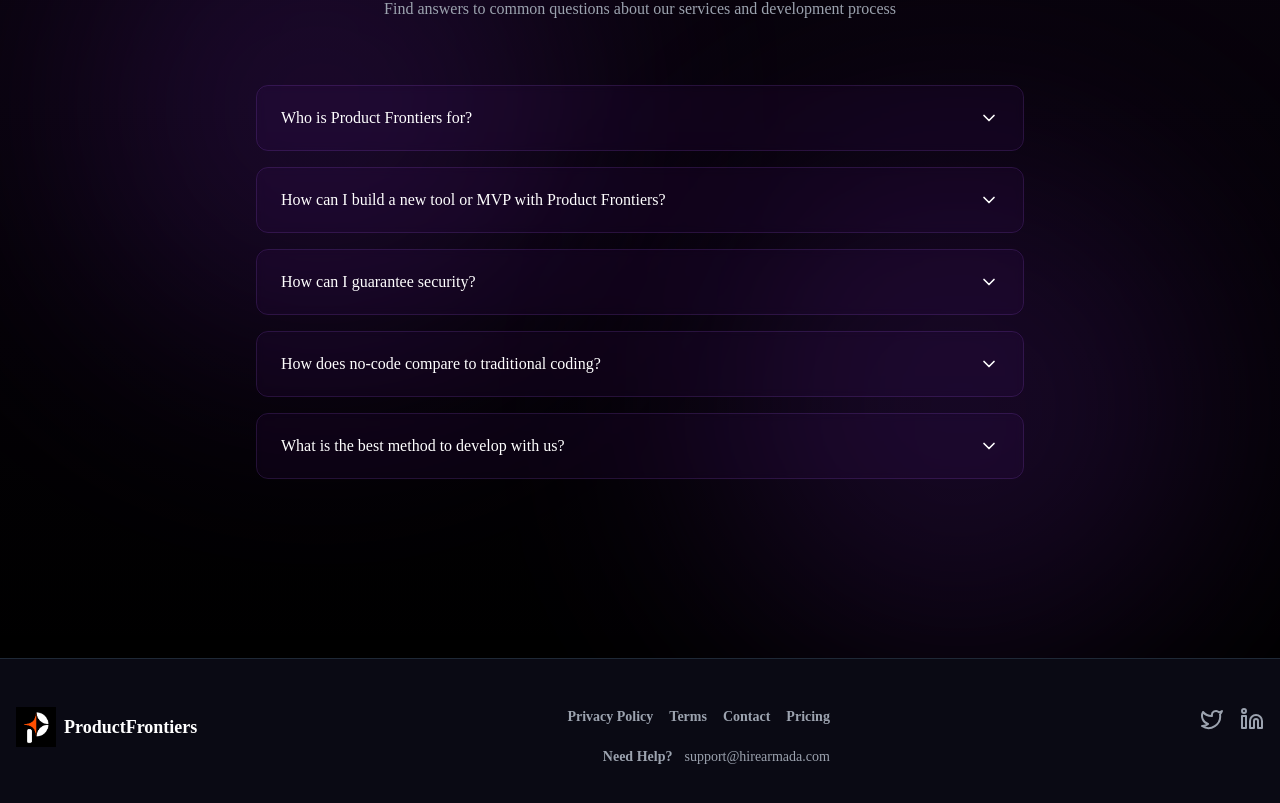
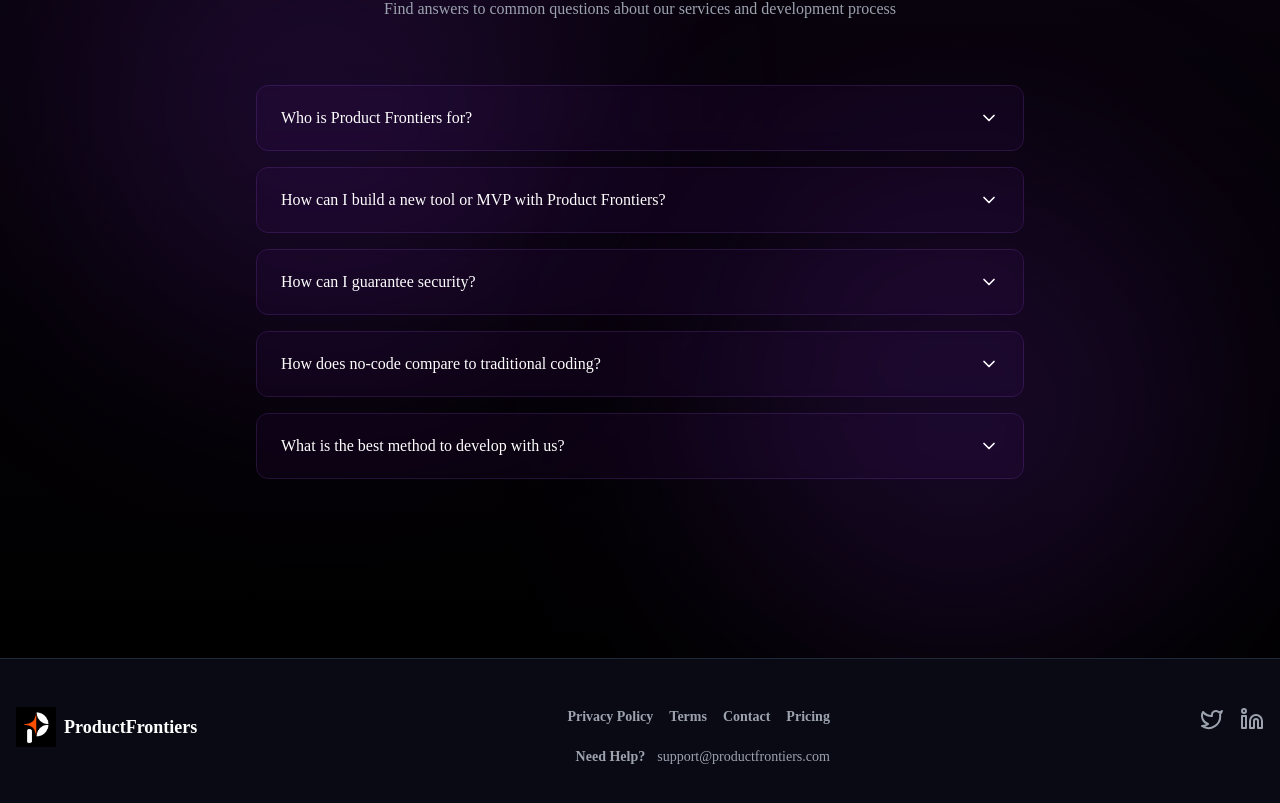
Before and after one commit to ake144/product, a Next.js app: page / in a window 1280 px wide. Shown: the part 5206-6009 px from the top of the page. Built offline with nearby package versions, Linux system fonts and the light colour scheme.

Commit message:
modularized

```diff
--- a/components/footer.tsx
+++ b/components/footer.tsx
@@ -1,11 +1,11 @@
 
 
 import Image from "next/image"
-import {  Twitter, Linkedin,  Diamond,} from "lucide-react"
+import { Twitter, Linkedin } from "lucide-react"
 import Link from "next/link"
 
-const Footer= () => {
-    return(
+const Footer = () => {
+  return (
 
     <footer className="relative z-10 bg-[#0a0a14] py-12 px-4 border-t border-gray-800">
       <div className="max-w-7xl mx-auto flex flex-col items-center justify-between gap-8 md:flex-row md:items-start">
@@ -58,7 +58,7 @@ const Footer= () => {
               href="mailto:support@hirearmada.com"
               className="text-sm text-gray-400 hover:text-white transition-colors"
             >
-              support@hirearmada.com
+              support@productfrontiers.com
             </Link>
           </div>
         </div>
--- a/components/landing-page.tsx
+++ b/components/landing-page.tsx
@@ -23,31 +23,28 @@ export function LandingPage() {
 
 
         <main className="relative">
-        <HeroSection  />
+          <HeroSection />
 
-       {/* Design automation */}
-
-              <DesignSection  />
+          <DesignSection />
 
 
-          {/* upgrade */}
-         <UpgradeSection  />
+          <UpgradeSection />
 
 
           <section className="py-24 px-4 bg-black/80 backdrop-blur-sm">
 
-              <HowWorks  />
+            <HowWorks />
           </section>
-      {/* Testimonials Section */}
+
           <section className="pt-24 px-4 bg-black/80 backdrop-blur-sm">
             <div className="min-h-screen bg-black text-white">
-            {/* Diverse Skills Section */}
-          <TestimonialsSkill   />
 
-            {/* Break New Frontiers Section */}
+              <TestimonialsSkill />
+
+
               <section className=" px-4 bg-gradient-to-b from-purple-900/20 to-transparent">
 
-            <ContactForm  />
+                <ContactForm />
               </section>
             </div>
 
@@ -57,13 +54,13 @@ export function LandingPage() {
 
 
           {/* FAQ Section */}
-              <FAQ  />
+          <FAQ />
         </main>
 
 
 
         {/* Footer */}
-        <Footer  />
+        <Footer />
       </div>
     </div>
   )
--- a/components/navbar.tsx
+++ b/components/navbar.tsx
@@ -20,19 +20,18 @@ const NavBar = () => {
 
   return (
     <header
-      className={`fixed top-0 w-full z-50 transition-all duration-300 ${
-        scrolled ? "bg-black/50 backdrop-blur-lg" : ""
+      className={`fixed top-0 w-full z-50 transition-all duration-300 ${scrolled ? "bg-black/50 backdrop-blur-lg" : ""
         }`}
     >
       <div className="container mx-auto px-4 h-20 flex items-center justify-between">
         {/* Logo */}
         <div className="flex items-center space-x-2">
           <Image
-              src="/image3.png" // Replace with the actual path to your logo file
+            src="/image3.png"
             alt="ProductFrontiers Logo"
             width={40}
             height={40}
-              className="h-10 w-10" // Adjust size as needed
+            className="h-10 w-10"
           />
           <span className="font-bold text-white text-lg">ProductFrontiers</span>
         </div>
--- a/components/testimonials.tsx
+++ b/components/testimonials.tsx
@@ -5,15 +5,15 @@ import { motion } from "framer-motion";
 
 const TestimonialsSkill = () => {
   return (
-    <section  id="testimonials" className="relative py-40 overflow-hidden">
-      {/* Background Effects */}
+    <section id="testimonials" className="relative py-40 overflow-hidden">
+
       <div className="absolute inset-0 bg-black/95" />
       <div className="absolute inset-0 bg-[radial-gradient(circle_600px_at_center_90%,rgba(59,7,100,0.7),transparent)]" />
 
       <div className="absolute inset-0 bg-grid-white/[0.02] bg-[size:50px_50px]" />
 
       <div className="relative z-10">
-        {/* Section Header */}
+
         <motion.div
           initial={{ opacity: 0, y: 20 }}
           whileInView={{ opacity: 1, y: 0 }}
@@ -29,7 +29,7 @@ const TestimonialsSkill = () => {
           </h2>
           <div className="w-20 h-1 bg-gradient-to-r from-purple-600 to-indigo-600 mx-auto mb-6" />
           <p className="text-xl text-gray-400 max-w-3xl mx-auto">
-             Coding tools and technologies for businesses building our world.
+            Coding tools and technologies for businesses building our world.
           </p>
         </motion.div>
 
```
Also changed, not shown: components/faq.tsx (+2 -7 lines), components/hero-section.tsx (+3 -8 lines), components/upgrade.tsx (+4 -4 lines), components/cards.tsx (line endings or trailing spaces), components/contact-form.tsx (line endings or trailing spaces). Lines whose indentation alone changed are shown as unchanged.
